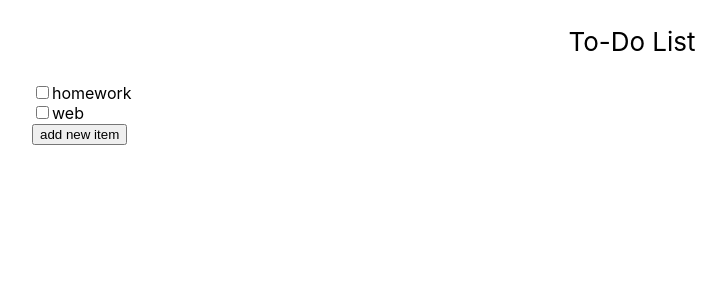
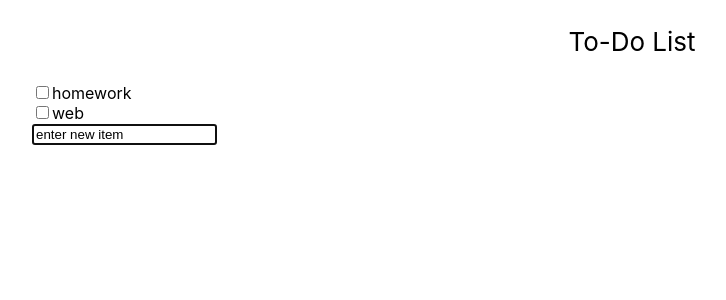
Before and after one commit to GustPhitchaya/Wang-Assignment-Todo-List-client, a React (Create React App) app: page / in a window 1280 px wide. Both pictures are taken after a click on the button "add new item". Shown: the top 300 px of the page, without its empty margins (8-734 px from the left). Built offline with nearby package versions, Linux system fonts and the light colour scheme.

Commit message:
created add field

```diff
--- a/src/App.js
+++ b/src/App.js
@@ -1,13 +1,46 @@
 import React from 'react';
-
 import './App.css';
 
-function AddButton(props) {
-  return (
-    <button className='add-button' onClick={props.onClick}>
-      add new item
-    </button>
-  );
+class AddField extends React.Component {
+  constructor(props) {
+    super(props);
+    this.state = {
+      isButton: true,
+    };
+    this.handleClick = this.handleClick.bind(this);
+    this.handleOnBlur = this.handleOnBlur.bind(this);
+  }
+
+  handleClick() {
+    this.setState({
+      isButton: false,
+    });
+
+    //return this.props.onClick();
+  }
+
+  handleOnBlur() {
+    this.setState({
+      isButton: true,
+    });
+  }
+
+  render() {
+    if (this.state.isButton) {
+      return (
+        <button className='add-button' onClick={this.handleClick}>
+          add new item
+        </button>
+      );
+    } else {
+      return (
+        <>
+          <input type='text' id='new-item' name='new-item' value='enter new item' onBlur={this.handleOnBlur} autoFocus />
+          <label htmlFor='new-item'></label>
+        </>
+      )
+    }
+  }
 }
 
 class Item extends React.Component {
@@ -17,8 +50,8 @@ class Item extends React.Component {
 
     return (
       <>
-      <input type='checkbox' id={id} value={desc}/>
-      <label htmlFor={id}>{desc}</label>
+        <input type='checkbox' id={id} value={desc} />
+        <label htmlFor={id}>{desc}</label>
       </>
     );
   }
@@ -31,7 +64,7 @@ class List extends React.Component {
 
   renderAddButton() {
     return (
-      <AddButton
+      <AddField
         onClick={() => this.addNewItem()}
       />
     );
```
